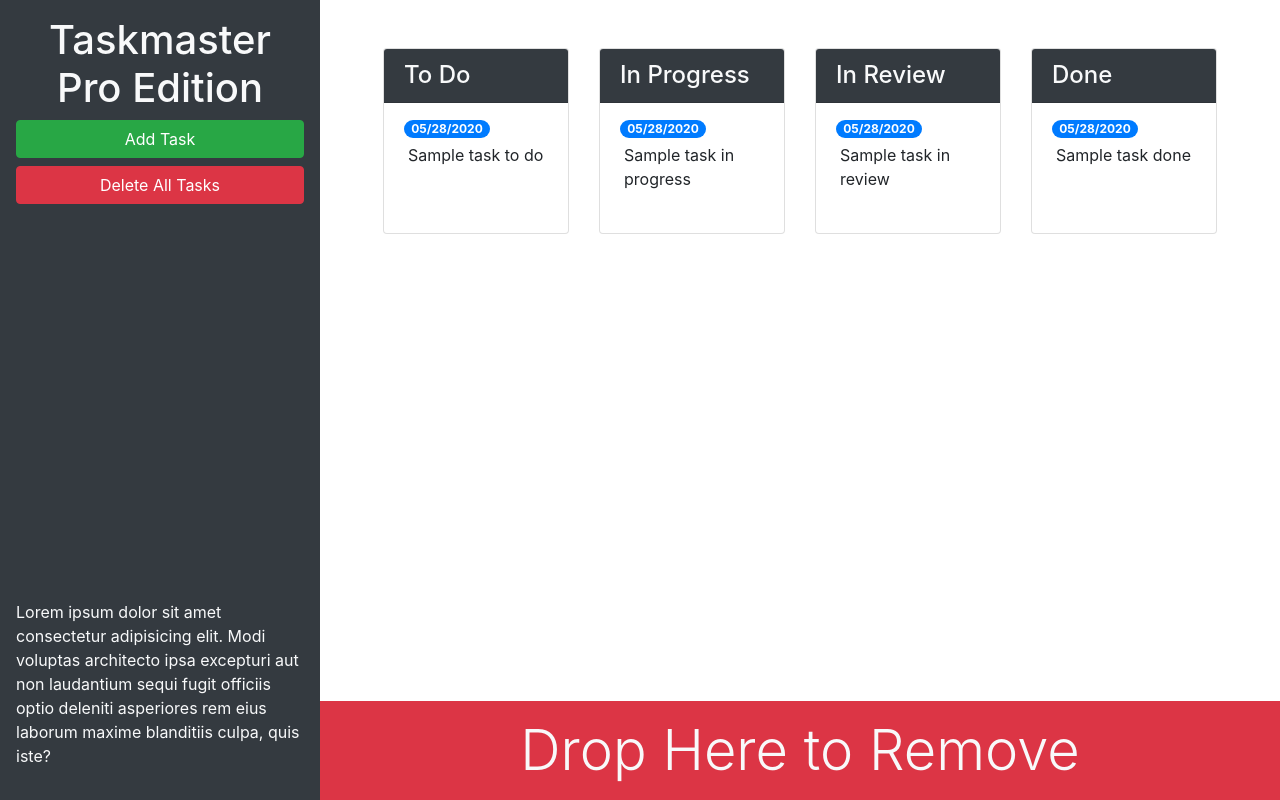
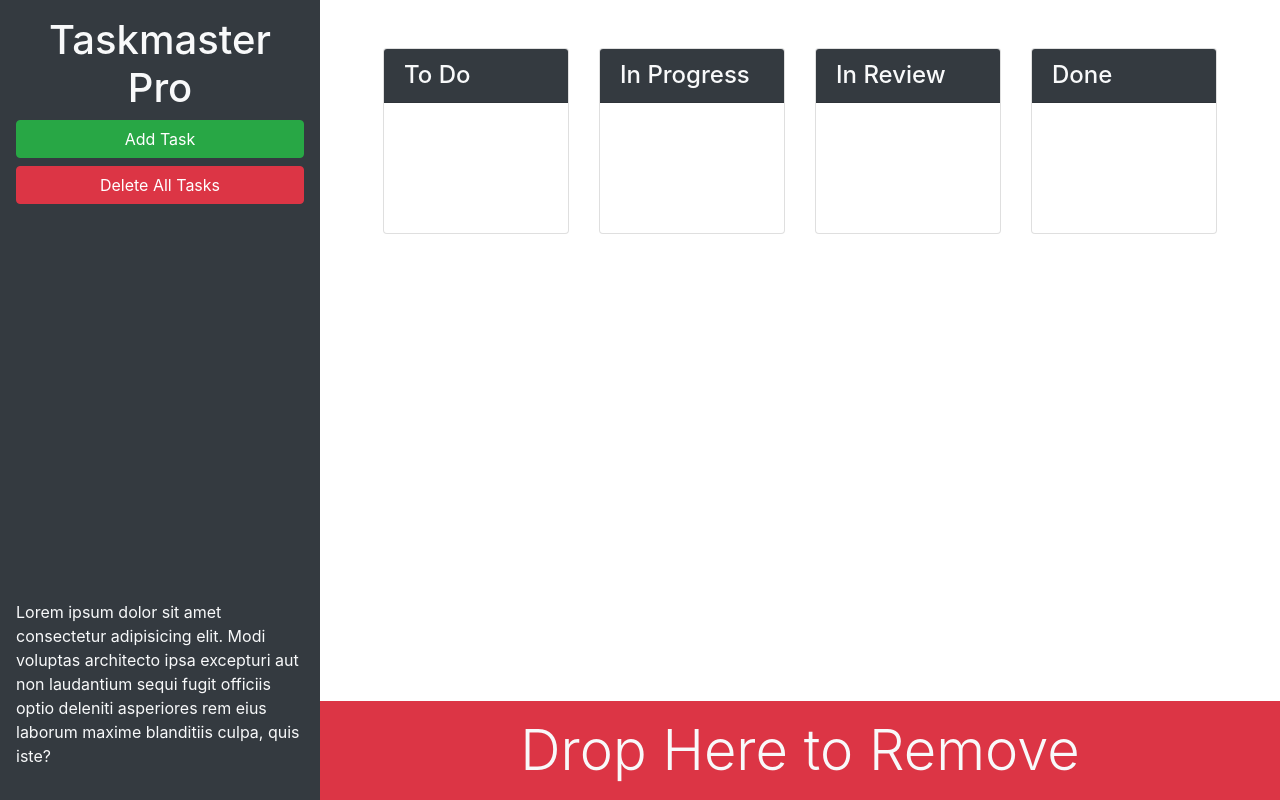
Before and after one commit to mcelhatton/taskmaster-pro, a plain HTML site: page index.html in a window 1280 px wide. Drawn offline with nearby package versions, Linux system fonts and the light colour scheme.

Commit message:
saving boodtrap html

```diff
--- a/index.html
+++ b/index.html
@@ -15,7 +15,7 @@
 
   <div class="row min-vh-100 no-gutters">
     <header class="col-12 col-lg-3 bg-dark text-light d-flex flex-column p-4 p-lg-3 sticky-top">
-      <h1 class="text-center">Taskmaster Pro Edition</h1>
+      <h1 class="text-center">Taskmaster Pro</h1>
       <button id="create-task" class="btn btn-block btn-success" data-toggle="modal" data-target="#task-form-modal">Add
         Task</button>
       <button id="remove-tasks" class="btn btn-block btn-danger">Delete All Tasks</button>
@@ -33,10 +33,6 @@
               To Do
             </h4>
             <ul id="list-toDo" class="list-group list-group-flush">
-              <li class="list-group-item">
-                <span class="badge badge-primary badge-pill">05/28/2020</span>
-                <p class="m-1">Sample task to do</p>
-              </li>
             </ul>
           </div>
         </div>
@@ -48,10 +44,6 @@
               In Progress
             </h4>
             <ul id="list-inProgress" class="list-group list-group-flush">
-              <li class="list-group-item">
-                <span class="badge badge-primary badge-pill">05/28/2020</span>
-                <p class="m-1">Sample task in progress</p>
-              </li>
             </ul>
           </div>
         </div>
@@ -63,10 +55,6 @@
               In Review
             </h4>
             <ul id="list-inReview" class="list-group list-group-flush">
-              <li class="list-group-item">
-                <span class="badge badge-primary badge-pill">05/28/2020</span>
-                <p class="m-1">Sample task in review</p>
-              </li>
             </ul>
           </div>
         </div>
@@ -78,10 +66,6 @@
               Done
             </h4>
             <ul id="list-done" class="list-group list-group-flush">
-              <li class="list-group-item">
-                <span class="badge badge-primary badge-pill">05/28/2020</span>
-                <p class="m-1">Sample task done</p>
-              </li>
             </ul>
           </div>
         </div>
```
